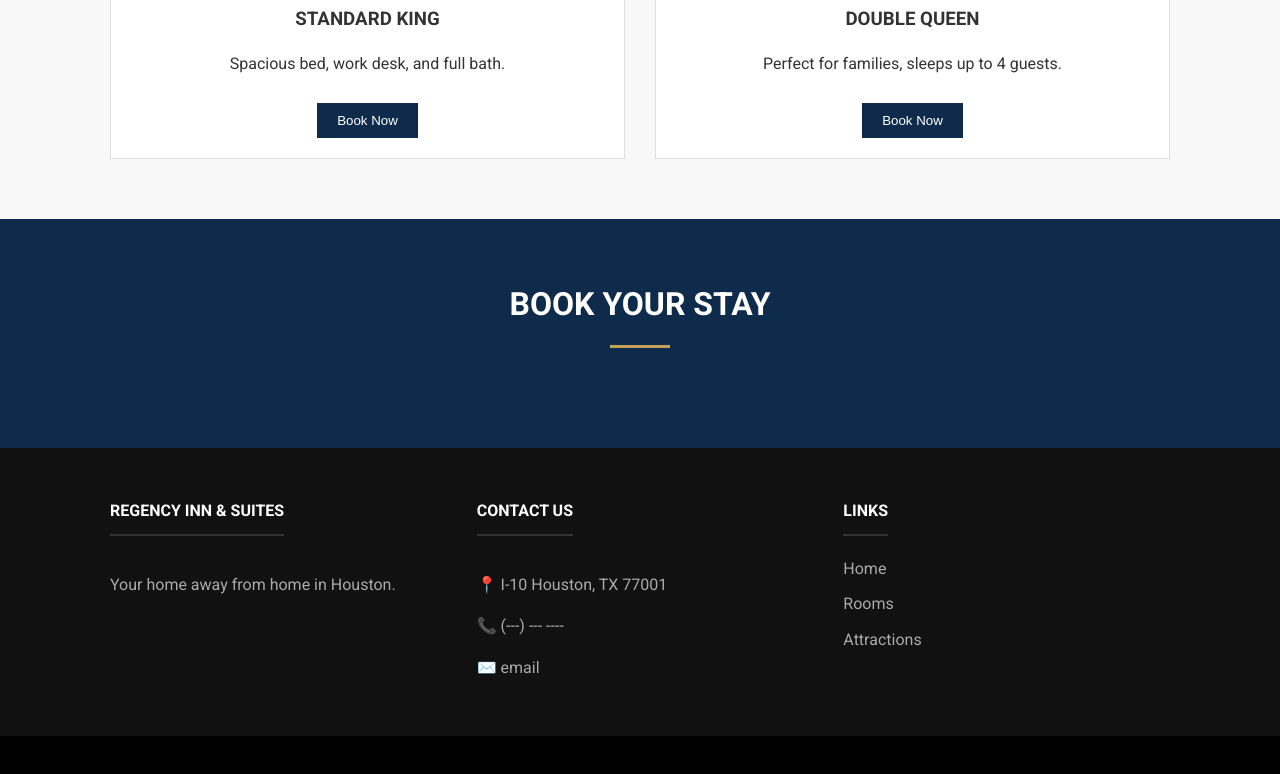
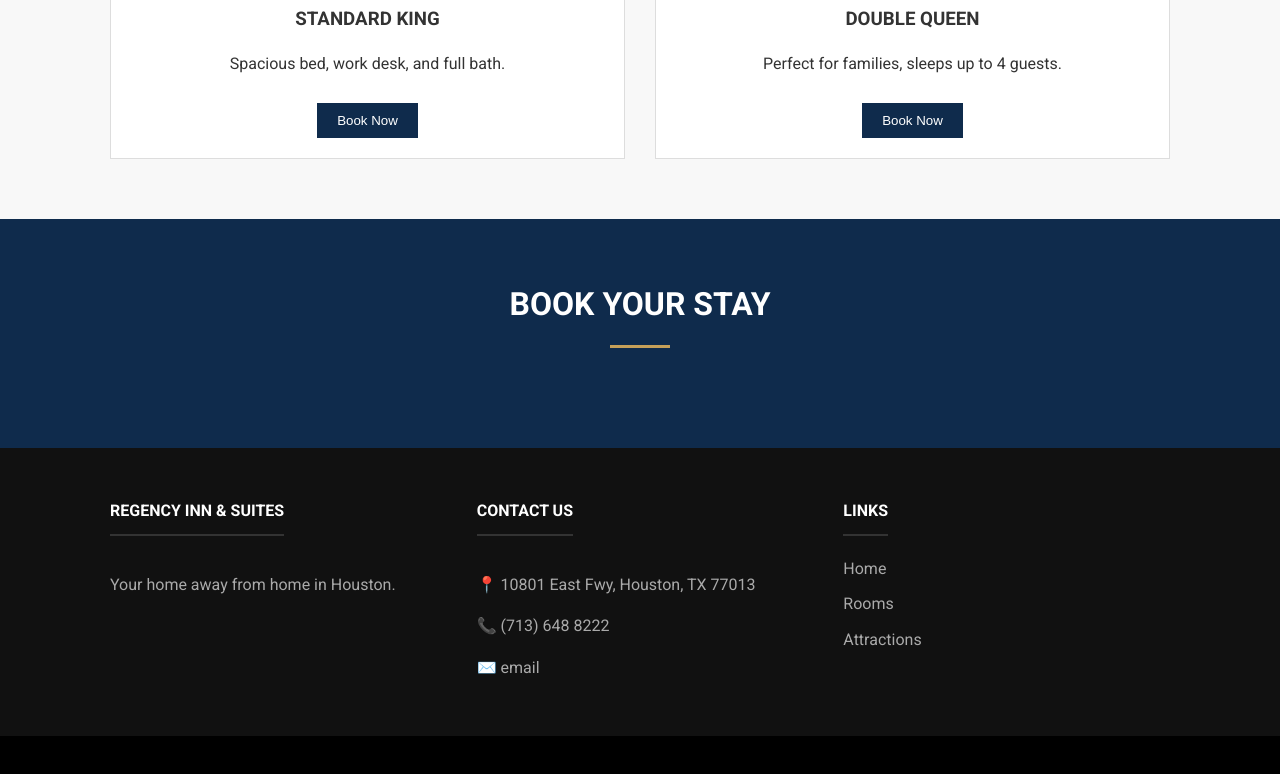
Before and after one commit to haripatel0721/my-website, a plain HTML site: page index.html in a window 1280 px wide. Shown: the part 1779-2553 px from the top of the page. Drawn offline with Linux system fonts and the light colour scheme.

Commit message:
index.html

```diff
--- a/index.html
+++ b/index.html
@@ -138,8 +138,8 @@
       </div>
       <div class="footer-col">
         <h4>Contact Us</h4>
-        <p>📍 I-10 Houston, TX 77001</p>
-        <p>📞 (---) --- ----</p>
+        <p>📍 10801 East Fwy, Houston, TX 77013</p>
+        <p>📞 (713) 648 8222</p>
         <p>✉️ email</p>
       </div>
       <div class="footer-col">
@@ -156,4 +156,5 @@
 
   <script src="script.js"></script>
 </body>
+
 </html>
```
